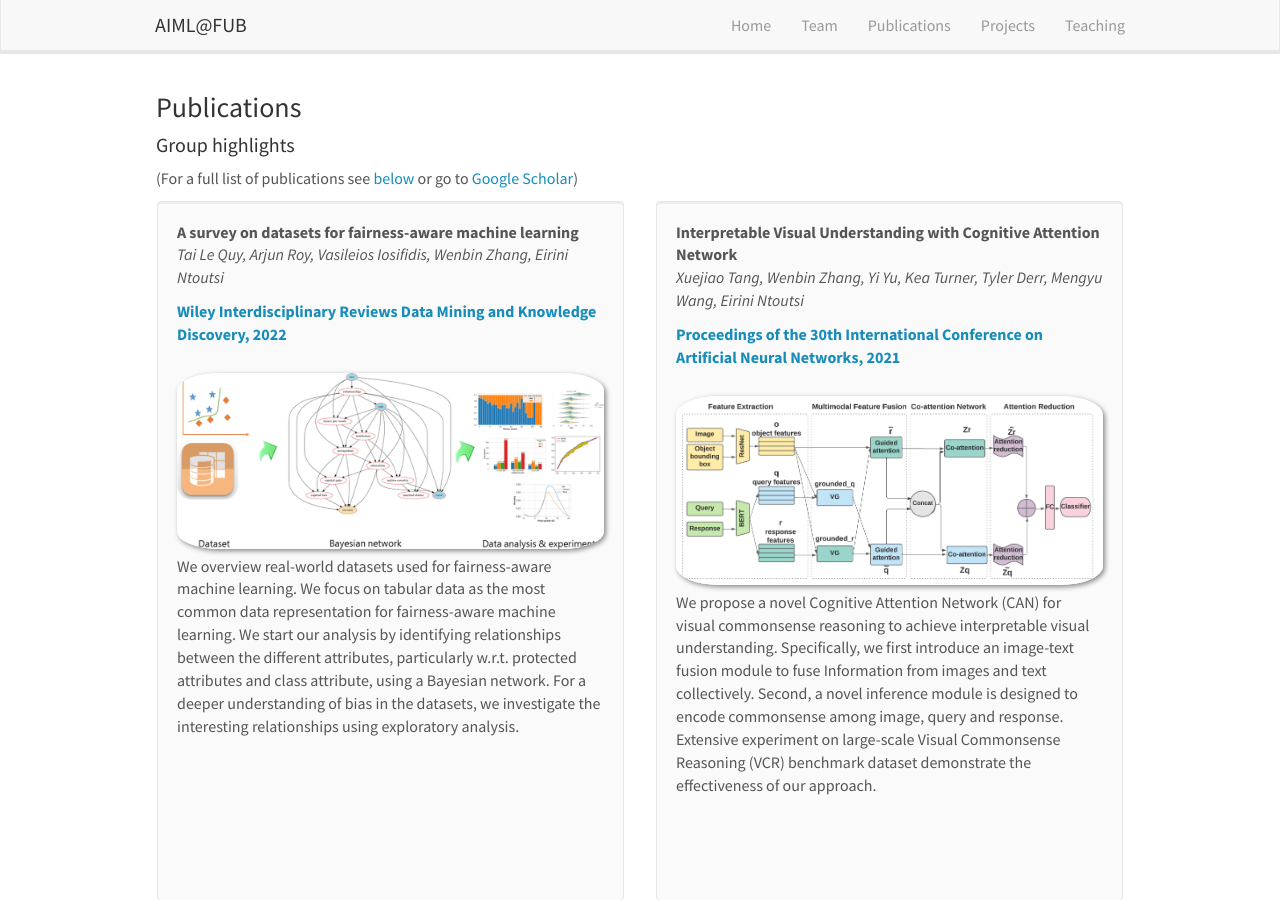
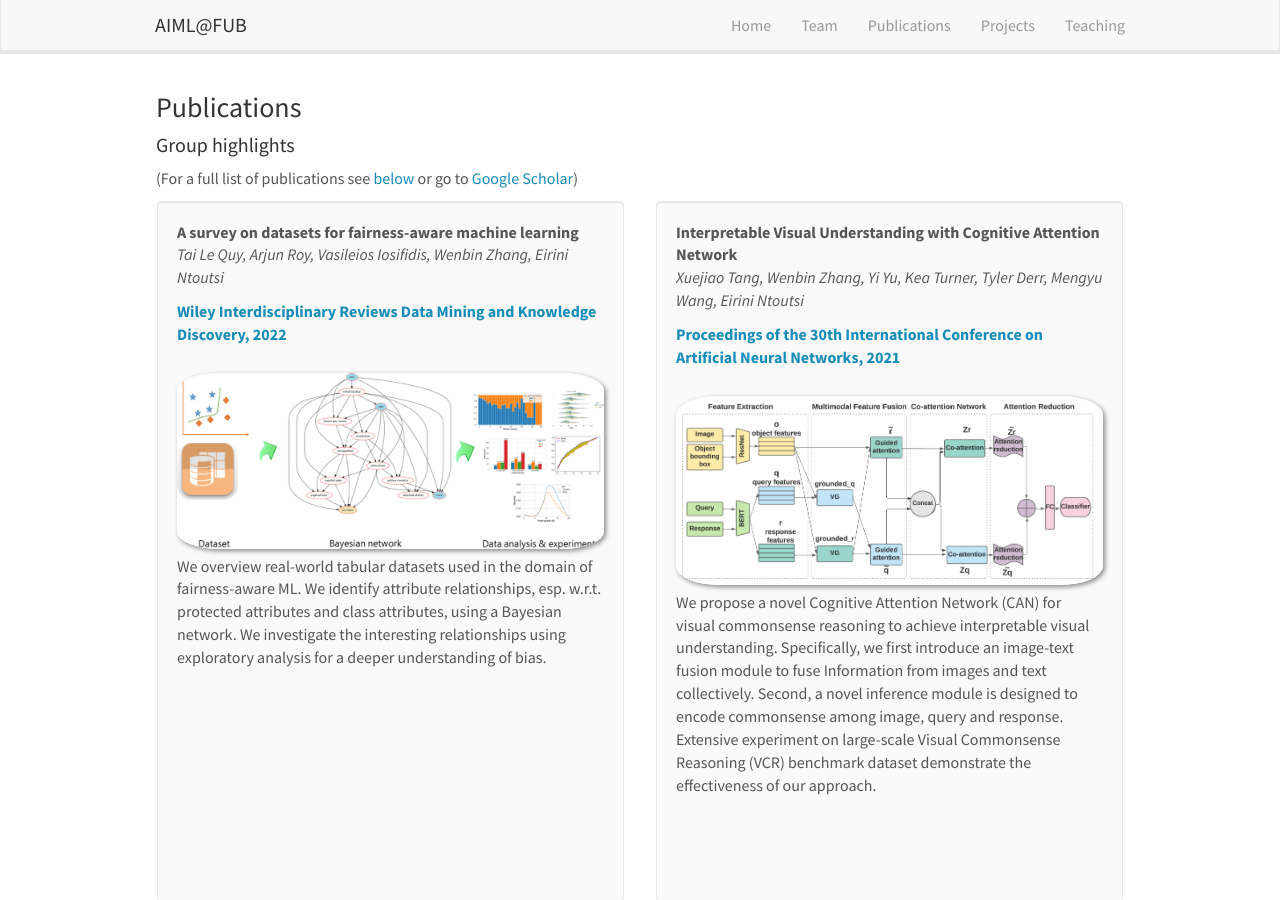
Before and after one commit to AIML-research/AIML-research.github.io, a Jekyll site: the page built from _pages/publications.md, in a window 1280 px wide and 900 px high. Built offline with Jekyll 4.4.1, drawn with Linux system fonts in a browser that asks for light colours; nearby versions of some CDN libraries.

Commit message:
Update publist.yml

```diff
--- a/_data/publist.yml
+++ b/_data/publist.yml
@@ -9,7 +9,7 @@
 #  news2: See [Physics World](https://physicsworld.com/a/cooper-pairs-spotted-above-critical-temperature-for-superconductivity/),[SRON news](https://www.sron.nl/news/5169-elektronparen-blijven-stabiel-boven-kritische-temperatuur-supergeleiding), [TU Delft news](https://www.tudelft.nl/en/2021/eemcs/inexplicably-stable-electron-pairs-without-superconductivity), [Leiden news](https://www.universiteitleiden.nl/en/news/2021/10/new-quantum-liquid-discovered)
 - title: "A survey on datasets for fairness-aware machine learning"
   image: fairdata-survey.png
-  description: We overview real-world datasets used for fairness-aware machine learning. We focus on tabular data as the most common data representation for fairness-aware machine learning. We start our analysis by identifying relationships between the different attributes, particularly w.r.t. protected attributes and class attribute, using a Bayesian network. For a deeper understanding of bias in the datasets, we investigate the interesting relationships using exploratory analysis.
+  description: We overview real-world tabular datasets used in the domain of fairness-aware ML. We identify attribute relationships, esp. w.r.t. protected attributes and class attributes, using a Bayesian network. We investigate the interesting relationships using exploratory analysis for a deeper understanding of bias.
   authors: Tai Le Quy, Arjun Roy, Vasileios Iosifidis, Wenbin Zhang, Eirini Ntoutsi
   link:
     url: https://doi.org/10.1002/widm.1452
```
